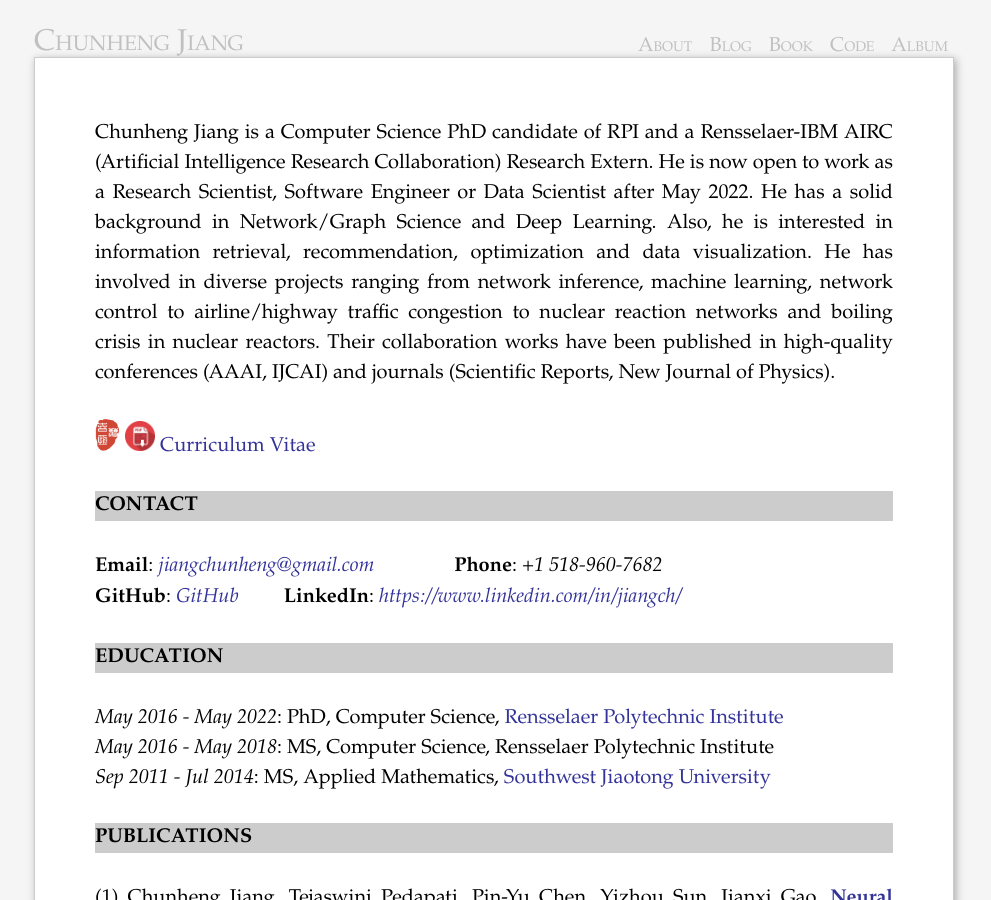
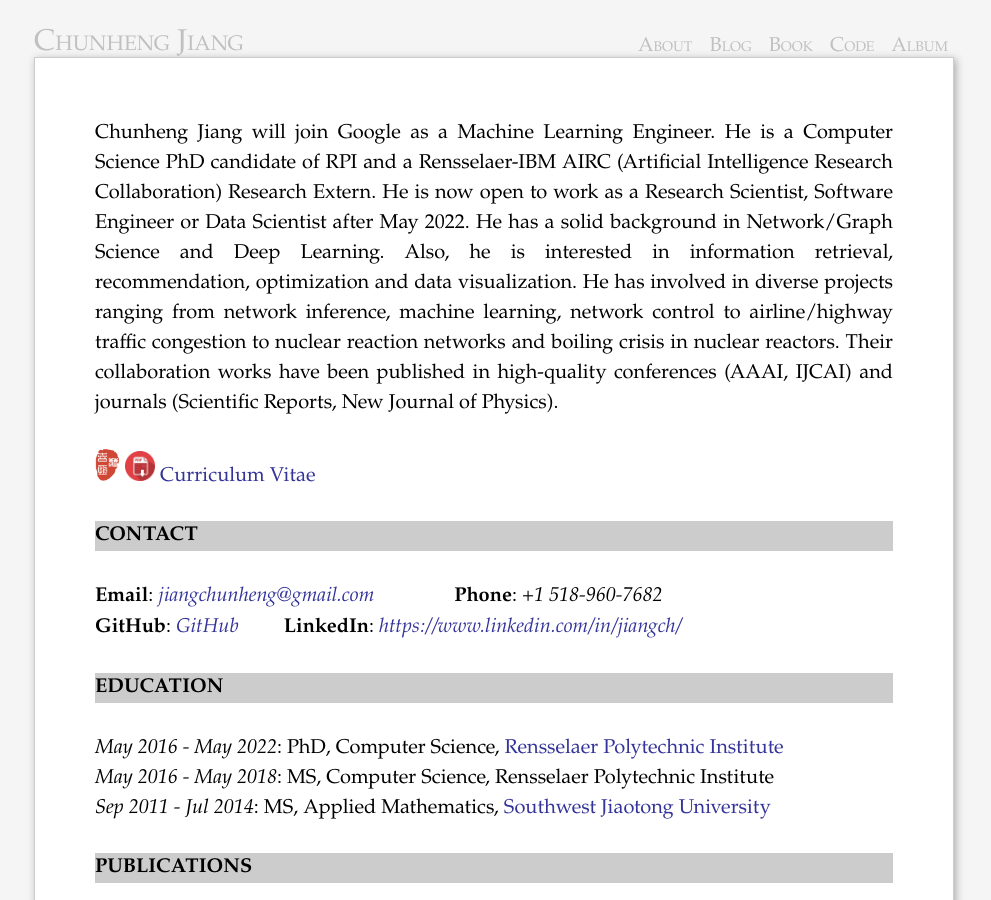
Before and after one commit to horsehour/horsehour.github.io, a Jekyll site: the page built from index.md, in a window 1280 px wide and 900 px high. Shown: the whole window, without its empty margins (146-1137 px from the left). Built offline with Jekyll 4.4.1, drawn with Linux system fonts in a browser that asks for light colours; comment, search, counter and statistics services are not loaded.

Commit message:
update status: joining google as a ML engineer

```diff
--- a/index.md
+++ b/index.md
@@ -4,7 +4,8 @@
 section: About
 ---
 
-Chunheng Jiang is a Computer Science PhD candidate of RPI
+Chunheng Jiang will join Google as a Machine Learning Engineer.
+He is a Computer Science PhD candidate of RPI
 <!--working with Dr. [Jianxi Gao][gao]{:target="_blank"},-->
 and a Rensselaer-IBM AIRC (Artificial Intelligence Research Collaboration) Research Extern.
 He is now open to work as a Research Scientist, Software Engineer or Data Scientist after May 2022.
```
Also changed, not shown: 1 other file.
